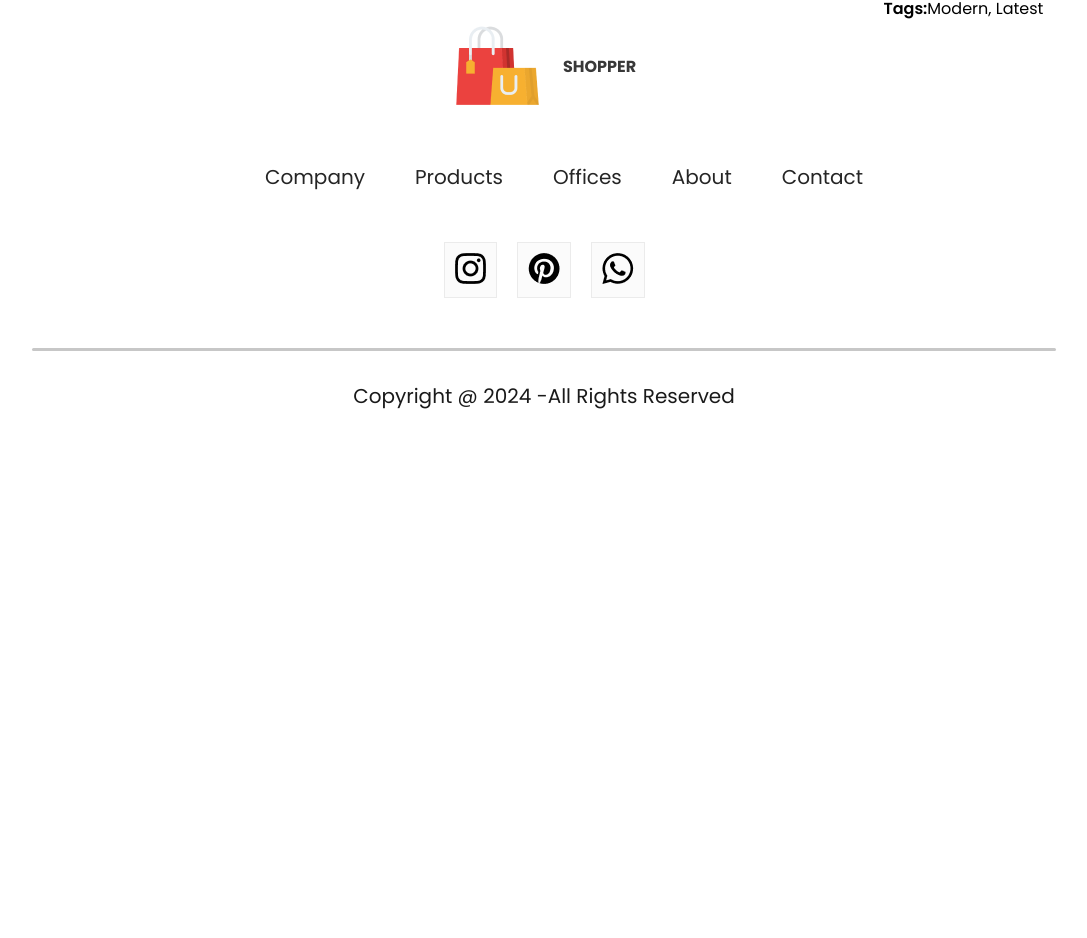
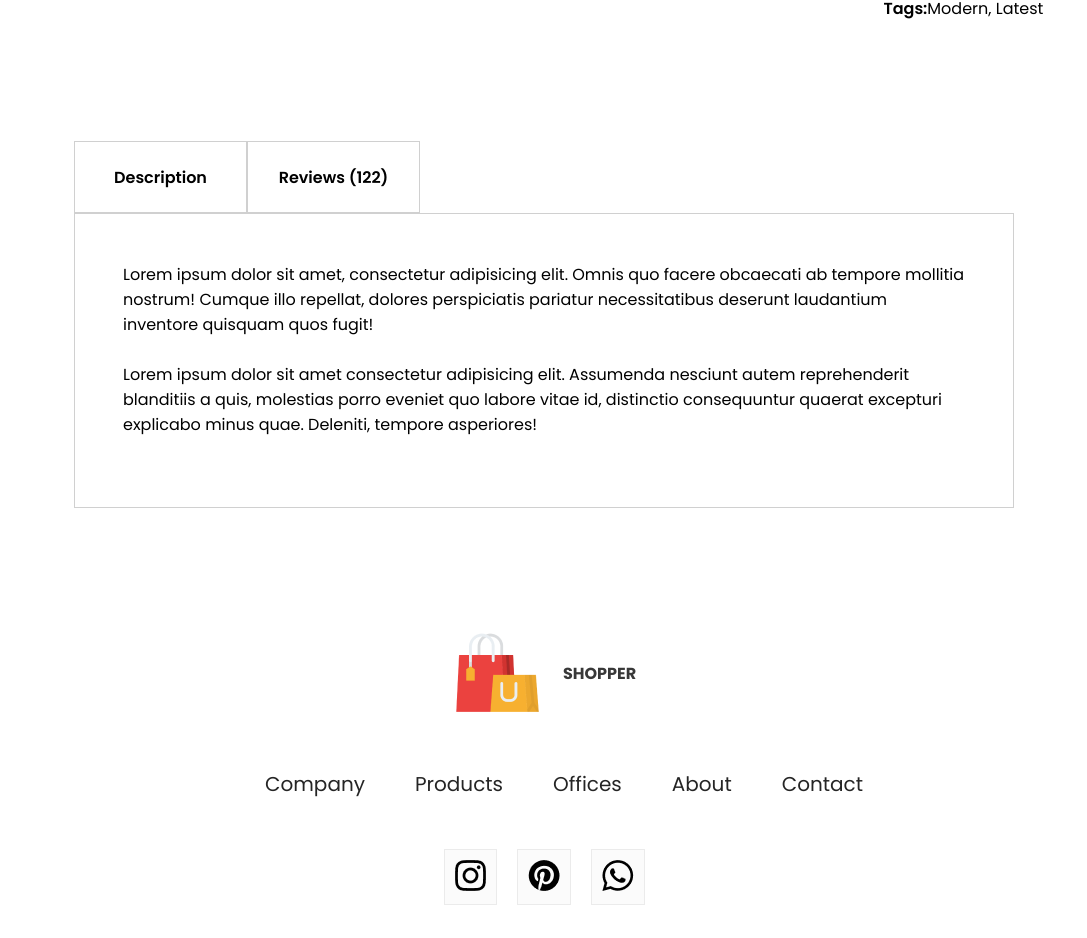
Before and after one commit to creation7654321/clothes-wear-react, a React (Vite) app: page /product/1 in a window 1280 px wide. Shown: the part 1072-2010 px from the top of the page, without its empty margins (96-1183 px from the left). Before the commit the page ends 1513 px from the top, so only its background shows below. Built offline with nearby package versions, Linux system fonts and the light colour scheme.

Commit message:
creating description box for each realted product

```diff
--- /dev/null
+++ b/src/Components/DescriptionBox/DescriptionBox.css
@@ -0,0 +1,29 @@
+.descriptionbox{
+    margin: 120px 170px;
+}
+.descriptionbox-navigator{
+    display: flex;
+
+}
+.descriptionbox-nav-box{
+    display: flex;
+    align-items: center;
+    justify-content: center;
+    font-size: 16px;
+    font-weight: 600;
+    width: 171px;
+    height: 70px;
+    border: 1px solid #d0d0d0;
+}
+.descriptionbox-nav-box .fade{
+    background: #fbfbfb;
+    color: #555;
+}
+.descriptionbox-description{
+    display: flex;
+    flex-direction: column;
+    gap: 25px;
+    border: 1px solid #d0d0d0;
+    padding: 48px;
+    padding-bottom: 70px;
+}
--- /dev/null
+++ b/src/Components/DescriptionBox/DescriptionBox.jsx
@@ -0,0 +1,18 @@
+import React from 'react'
+import './DescriptionBox.css'
+export default function DescriptionBox() {
+  return (
+    <div className='descriptionbox'>
+        <div className="descriptionbox-navigator">
+            <div className="descriptionbox-nav-box">Description</div>
+            <div className="descriptionbox-nav-box fade">Reviews (122)</div>
+        </div>
+        <div className="descriptionbox-description">
+            <p>Lorem ipsum dolor sit amet, consectetur adipisicing elit. Omnis quo facere obcaecati ab tempore mollitia nostrum! Cumque illo repellat, dolores perspiciatis pariatur necessitatibus deserunt laudantium inventore quisquam quos fugit!</p>
+            <p>Lorem ipsum dolor sit amet consectetur adipisicing elit. Assumenda nesciunt autem reprehenderit blanditiis a quis, molestias porro eveniet quo labore vitae id, distinctio consequuntur quaerat excepturi explicabo minus quae. Deleniti, tempore asperiores!
+
+            </p>
+        </div>
+    </div>
+  )
+}
--- a/src/Pages/Product.jsx
+++ b/src/Pages/Product.jsx
@@ -3,6 +3,7 @@ import {ShopContext} from '../Context/ShopContext'
 import { useParams } from 'react-router-dom';
 import Breadcrum from '../Components/Breadcrums/Breadcrum';
 import ProductDisplay from '../Components/ProductDisplay/ProductDisplay';
+import DescriptionBox from '../Components/DescriptionBox/DescriptionBox';
 export default function Product() {
   const {all_product} = useContext(ShopContext);
   const {productId} = useParams();
@@ -12,6 +13,7 @@ export default function Product() {
     <div>
       <Breadcrum product={product} />
       <ProductDisplay product={product} />
+      <DescriptionBox />
     </div>
   )
 }
```
